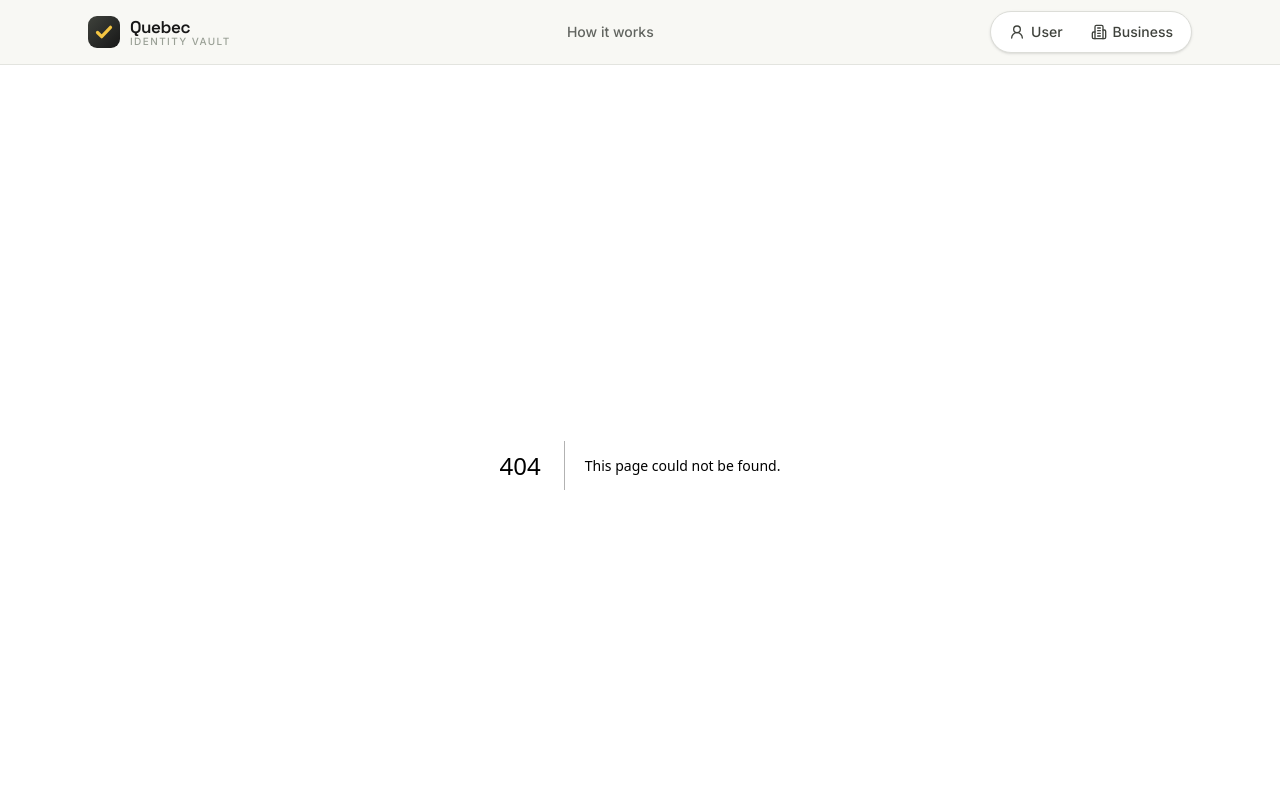
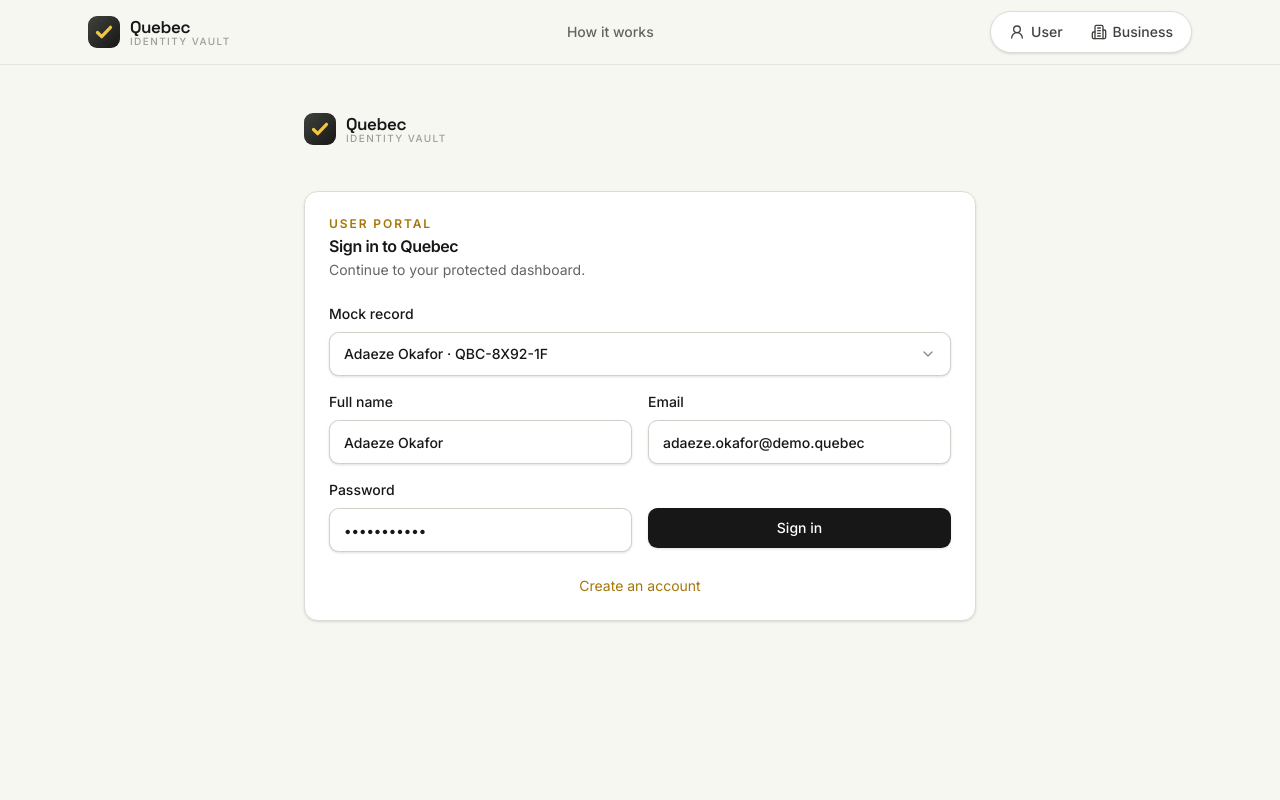
Before and after one commit to TeamQuebec/quebec, a Next.js app: page /auth/user/signin in a window 1280 px wide. Before the commit this address had no page. Shown: the top 800 px of the page. Built offline with nearby package versions, Linux system fonts and the light colour scheme.

Commit message:
edited the page to remove the -

```diff
--- /dev/null
+++ b/app/auth/business/signin/page.tsx
@@ -0,0 +1,2 @@
+import { AuthPanel } from "@/components/auth/auth-panel";
+export default function Page() { return <AuthPanel kind="business" mode="signin" />; }
--- /dev/null
+++ b/app/auth/business/signup/page.tsx
@@ -0,0 +1,2 @@
+import { AuthPanel } from "@/components/auth/auth-panel";
+export default function Page() { return <AuthPanel kind="business" mode="signup" />; }
--- /dev/null
+++ b/app/auth/user/signin/page.tsx
@@ -0,0 +1,2 @@
+import { AuthPanel } from "@/components/auth/auth-panel";
+export default function Page() { return <AuthPanel kind="user" mode="signin" />; }
--- /dev/null
+++ b/app/auth/user/signup/page.tsx
@@ -0,0 +1,2 @@
+import { AuthPanel } from "@/components/auth/auth-panel";
+export default function Page() { return <AuthPanel kind="user" mode="signup" />; }
--- a/components/dashboard/app-shell.tsx
+++ b/components/dashboard/app-shell.tsx
@@ -1,7 +1,7 @@
 "use client";
 
 import Link from "next/link";
-import { usePathname } from "next/navigation";
+import { usePathname, useRouter } from "next/navigation";
 import type { ReactNode } from "react";
 import {
   ArrowLeft,
@@ -10,6 +10,7 @@ import {
   HelpCircle,
   History,
   LayoutDashboard,
+  LogOut,
   Menu,
   ScanSearch,
   ScrollText,
@@ -119,7 +120,9 @@ function FilterLink({
  */
 export function AppShell({ children }: { children: ReactNode }) {
   const pathname = usePathname();
-  const { store, activeIdentity, activeGrants, businessesById } = useApp();
+  const { store, activeIdentity, activeGrants, businessesById, signedIn, signOut } = useApp();
+  const router = useRouter();
+  if (!signedIn && typeof window !== "undefined") { router.replace(pathname.startsWith("/business") ? "/auth/business/signin" : "/auth/user/signin"); return null; }
   const filterB = useQueryParam("b");
   const filterU = useQueryParam("u");
 
@@ -259,6 +262,10 @@ export function AppShell({ children }: { children: ReactNode }) {
       </nav>
 
       <div className="flex-1" />
+      <button type="button" onClick={() => { signOut(); router.push(`/auth/${mode}/signin`); }} className="flex items-center gap-2.5 rounded-lg px-3 py-2 text-sm font-medium text-brand-700 transition-colors hover:bg-rose-50 hover:text-rose-700">
+        <LogOut className="h-4 w-4" />
+        Sign out
+      </button>
       <div className="rounded-lg border border-gold-border bg-gold-soft/60 px-3 py-2.5 text-xs leading-relaxed text-brand-800">
         Demo session : synthetic identity data. Nothing here is real.
       </div>
--- a/state/app-context.tsx
+++ b/state/app-context.tsx
@@ -43,6 +43,9 @@ interface AppContextValue {
   setActiveIdentity: (identityId: string) => Promise<void>;
   resetDemo: () => Promise<void>;
   getVerification: (id: string) => Promise<Verification | null>;
+  signedIn: boolean;
+  signIn: (kind: "user" | "business", id: string) => void;
+  signOut: () => void;
 }
 
 const AppContext = createContext<AppContextValue | null>(null);
@@ -50,8 +53,10 @@ const AppContext = createContext<AppContextValue | null>(null);
 export function AppProvider({ children }: { children: ReactNode }) {
   const [store, setStore] = useState<Store | null>(null);
   const [loading, setLoading] = useState(true);
+  const [signedIn, setSignedIn] = useState(false);
 
   useEffect(() => {
+    setSignedIn(window.localStorage.getItem("qbc.auth") === "signed-in");
     let alive = true;
     api.loadStoreApi().then((s) => {
       if (alive) {
@@ -63,6 +68,8 @@ export function AppProvider({ children }: { children: ReactNode }) {
       alive = false;
     };
   }, []);
+  const signIn = useCallback((kind: "user" | "business", id: string) => { localStorage.setItem("qbc.auth", "signed-in"); localStorage.setItem("qbc.auth.kind", kind); localStorage.setItem("qbc.auth.id", id); setSignedIn(true); }, []);
+  const signOut = useCallback(() => { localStorage.removeItem("qbc.auth"); setSignedIn(false); }, []);
 
   const enroll = useCallback(async (input: EnrollInput) => {
     const { store: next, identity } = await api.enrollIdentityApi(input);
@@ -145,6 +152,7 @@ export function AppProvider({ children }: { children: ReactNode }) {
     setActiveIdentity,
     resetDemo,
     getVerification,
+    signedIn, signIn, signOut,
   };
 
   return <AppContext.Provider value={value}>{children}</AppContext.Provider>;
```
Also changed, not shown: components/auth/auth-panel.tsx (added, +6 -0 lines).
